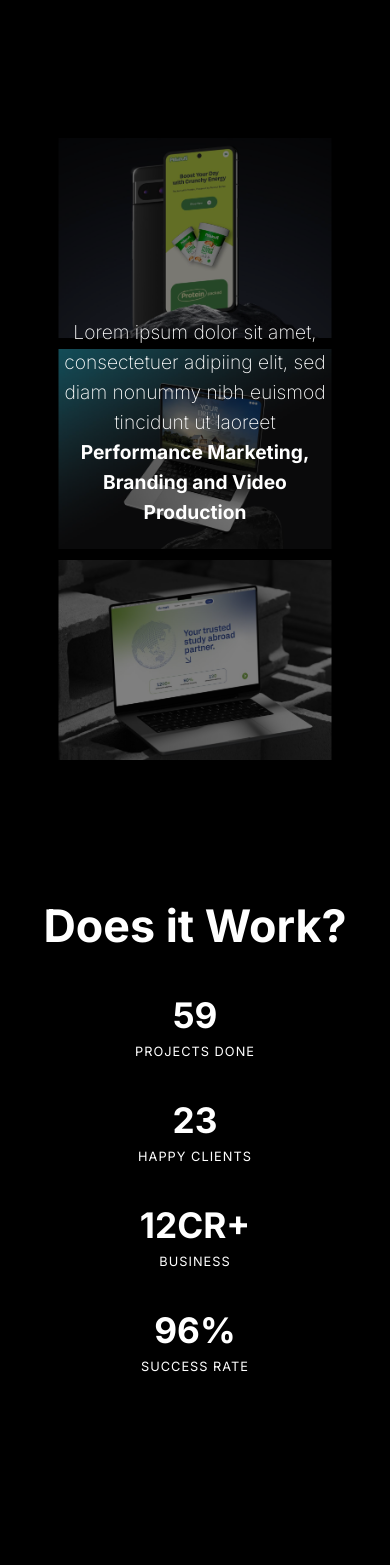
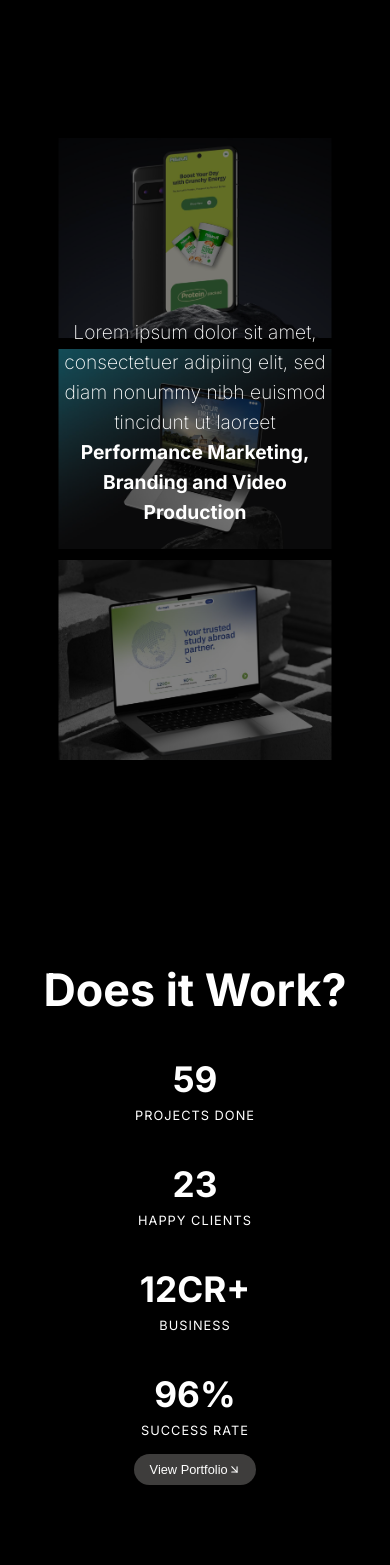
Before and after one commit to marketLube/hawksee, a React (Vite) app: page / in a window 390 px wide. Shown: the top 1565 px of the page. Built offline with nearby package versions, Linux system fonts and the light colour scheme.

Commit message:
chnage the section of the counter and and set to them responsive

```diff
--- a/Sass/page/Section3/Counter.scss
+++ b/Sass/page/Section3/Counter.scss
@@ -6,20 +6,61 @@
   height: 100vh;
   position: relative;
   z-index: 100;
+  display: flex;
+  flex-direction: column;
+  justify-content: space-around;
+  padding: 2rem;
+
+  @include responsive.respond(bigDesktop) {
+    height: 100vh;
+  }
+
+  @include responsive.respond(desktop) {
+    height: 100vh;
+  }
+
+  @include responsive.respond(bigTablets) {
+    height: 90vh;
+  }
+
+  @include responsive.respond(tablets) {
+    height: 85vh;
+  }
+
+  @include responsive.respond(phone) {
+    height: auto;
+    min-height: 80vh;
+    padding: 3rem 0;
+  }
 
   @include responsive.respond(smallPhone) {
     height: auto;
+    min-height: 75vh;
     padding: 2rem 0;
   }
 }
+
+.counter-content {
+  height: 100%;
+  display: flex;
+  flex-direction: column;
+  justify-content: space-between;
+}
+
+.title-container {
+  text-align: center;
+  padding-top: 4rem;
+}
+
 .counterup {
   font-size: 9rem;
   font-weight: 700;
+  color: #fff;
+  margin: 0;
+  padding: 0;
+  text-align: right;
   padding-bottom: 6rem;
-  text-align: right;
   line-height: 1;
-  color: #fff;
-  padding-top: 7rem;
 
   @include responsive.respond(bigDesktop) {
     font-size: 8rem;
@@ -61,15 +102,15 @@
     line-height: 1.2;
   }
 }
+
 .stats-section {
   display: flex;
   justify-content: space-around;
   align-items: center;
   color: #fff;
-  padding: 3rem;
+  padding: 6rem 3rem;
   text-align: center;
   height: 50%;
-  //   padding-top: 6rem;
 
   @include responsive.respond(tablets) {
     padding: 2rem;
@@ -145,12 +186,44 @@
   }
 }
 
-// Add styles for the button container
-.buttondiv {
+.buttondivCounter {
+  margin-top: auto;
   text-align: center;
-  padding: 2rem 0;
+  padding-bottom: 4rem;
+  display: flex;
+  justify-content: center;
 
   @include responsive.respond(smallPhone) {
-    padding: 1.5rem 0;
+    left: 0.5rem;
+
+    button {
+      font-size: 0.8rem;
+      padding: 0.5rem 1rem;
+    }
+  }
+  @include responsive.respond(phone) {
+    button {
+      font-size: 0.9rem;
+      padding: 0.6rem 1.2rem;
+    }
+  }
+  @include responsive.respond(tablets) {
+    button {
+      font-size: 1rem;
+      padding: 0.7rem 1.4rem;
+    }
+  }
+
+  .portfolio-btn {
+    background: rgba(255, 255, 255, 0.1);
+    backdrop-filter: blur(5px);
+    border: none;
+    color: white;
+    padding: 1rem 2rem;
+    border-radius: 50px;
+
+    &:hover {
+      background: rgba(255, 255, 255, 0.2);
+    }
   }
 }
--- a/css/style.css
+++ b/css/style.css
@@ -844,22 +844,67 @@ body {
   height: 100vh;
   position: relative;
   z-index: 100;
-}
-@media only screen and (max-width: 575.98px) {
+  display: flex;
+  flex-direction: column;
+  justify-content: space-around;
+  padding: 2rem;
+}
+@media only screen and (min-width: 1400px) and (max-width: 1699.98px) {
+  .counterSection {
+    height: 100vh;
+  }
+}
+@media only screen and (min-width: 1200px) and (max-width: 1399.98px) {
+  .counterSection {
+    height: 100vh;
+  }
+}
+@media only screen and (min-width: 992px) and (max-width: 1199.98px) {
+  .counterSection {
+    height: 90vh;
+  }
+}
+@media only screen and (min-width: 768px) and (max-width: 991.98px) {
+  .counterSection {
+    height: 85vh;
+  }
+}
+@media only screen and (min-width: 576px) and (max-width: 767.98px) {
   .counterSection {
     height: auto;
+    min-height: 80vh;
+    padding: 3rem 0;
+  }
+}
+@media only screen and (max-width: 575.98px) {
+  .counterSection {
+    height: auto;
+    min-height: 75vh;
     padding: 2rem 0;
   }
+}
+
+.counter-content {
+  height: 100%;
+  display: flex;
+  flex-direction: column;
+  justify-content: space-between;
+}
+
+.title-container {
+  text-align: center;
+  padding-top: 4rem;
 }
 
 .counterup {
   font-size: 9rem;
   font-weight: 700;
+  color: #fff;
+  margin: 0;
+  padding: 0;
+  text-align: right;
   padding-bottom: 6rem;
-  text-align: right;
   line-height: 1;
-  color: #fff;
-  padding-top: 7rem;
 }
 @media only screen and (min-width: 1400px) and (max-width: 1699.98px) {
   .counterup {
@@ -913,7 +958,7 @@ body {
   justify-content: space-around;
   align-items: center;
   color: #fff;
-  padding: 3rem;
+  padding: 6rem 3rem;
   text-align: center;
   height: 50%;
 }
@@ -1001,14 +1046,44 @@ body {
   }
 }
 
-.buttondiv {
+.buttondivCounter {
+  margin-top: auto;
   text-align: center;
-  padding: 2rem 0;
-}
-@media only screen and (max-width: 575.98px) {
-  .buttondiv {
-    padding: 1.5rem 0;
-  }
+  padding-bottom: 4rem;
+  display: flex;
+  justify-content: center;
+}
+@media only screen and (max-width: 575.98px) {
+  .buttondivCounter {
+    left: 0.5rem;
+  }
+  .buttondivCounter button {
+    font-size: 0.8rem;
+    padding: 0.5rem 1rem;
+  }
+}
+@media only screen and (min-width: 576px) and (max-width: 767.98px) {
+  .buttondivCounter button {
+    font-size: 0.9rem;
+    padding: 0.6rem 1.2rem;
+  }
+}
+@media only screen and (min-width: 768px) and (max-width: 991.98px) {
+  .buttondivCounter button {
+    font-size: 1rem;
+    padding: 0.7rem 1.4rem;
+  }
+}
+.buttondivCounter .portfolio-btn {
+  background: rgba(255, 255, 255, 0.1);
+  backdrop-filter: blur(5px);
+  border: none;
+  color: white;
+  padding: 1rem 2rem;
+  border-radius: 50px;
+}
+.buttondivCounter .portfolio-btn:hover {
+  background: rgba(255, 255, 255, 0.2);
 }
 
 .buttondiv {
--- a/src/page/Section3/Counter.jsx
+++ b/src/page/Section3/Counter.jsx
@@ -15,7 +15,11 @@ export const Counter = () => {
 
   return (
     <div className="counterSection">
+      <div className="counter-content">
+        <div className="title-container">
           <h1 className="counterup">Does it Work?</h1>
+        </div>
+
         <ScrollTrigger
           onEnter={() => setCounterState(true)}
           onExit={() => setCounterState(false)}
@@ -56,11 +60,13 @@ export const Counter = () => {
             )}
           </div>
         </ScrollTrigger>
-      <div className="buttondiv">
-        <Button>
+
+        <div className="buttondivCounter">
+          <Button className="portfolio-btn">
             View Portfolio <FiArrowDownRight />
           </Button>
         </div>
       </div>
+    </div>
   );
 };
```
Also changed, not shown: 1 other file (tests, documents, lock files or other folders). Lines whose indentation alone changed are shown as unchanged.
